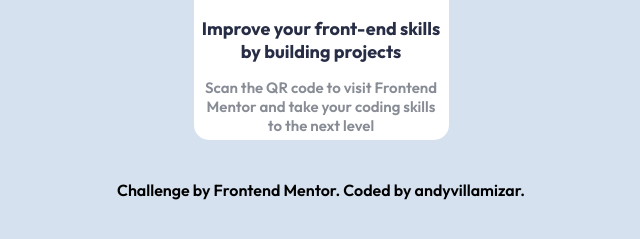
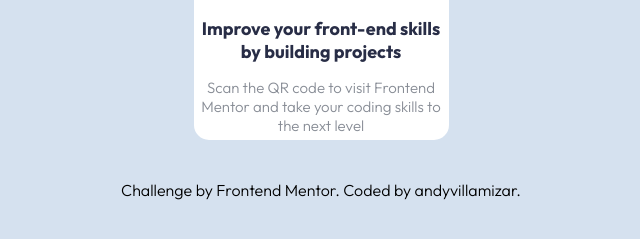
Before and after one commit to andyvillamizar/QR-Code-card, a plain HTML site: page index.html in a window 1280 px wide. Shown: the part 335-574 px from the top of the page, without its empty margins (319-959 px from the left). Drawn offline with Linux system fonts and the light colour scheme.

Commit message:
font modification

```diff
--- a/index.html
+++ b/index.html
@@ -6,7 +6,9 @@
   <link rel="icon" type="image/png" sizes="32x32" href="./images/favicon-32x32.png">
   <title>Frontend Mentor | QR code component</title>
   <link rel="stylesheet" href="css/style.css">
-  <link href="https://fonts.googleapis.com/css2?family=Outfit:wght@600;700&family=Roboto:wght@400;500&display=swap" rel="stylesheet">
+  <link rel="preconnect" href="https://fonts.googleapis.com">
+<link rel="preconnect" href="https://fonts.gstatic.com" crossorigin>
+<link href="https://fonts.googleapis.com/css2?family=Kumbh+Sans:wght@400;700&family=Outfit:wght@100;300;600;700&family=Roboto&display=swap" rel="stylesheet">
 </head>
 <body>
   <main>
```
